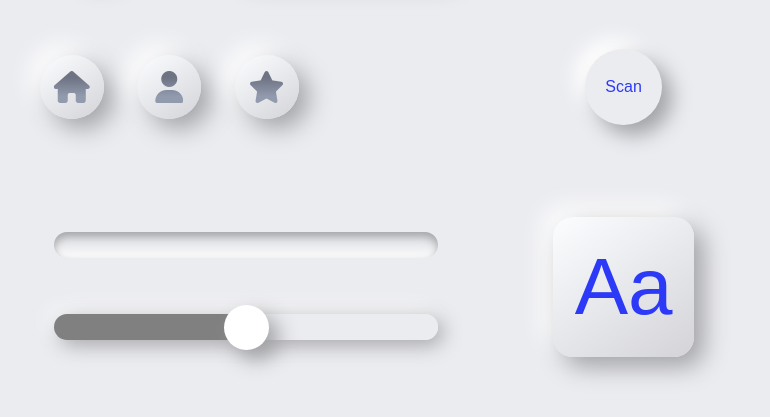
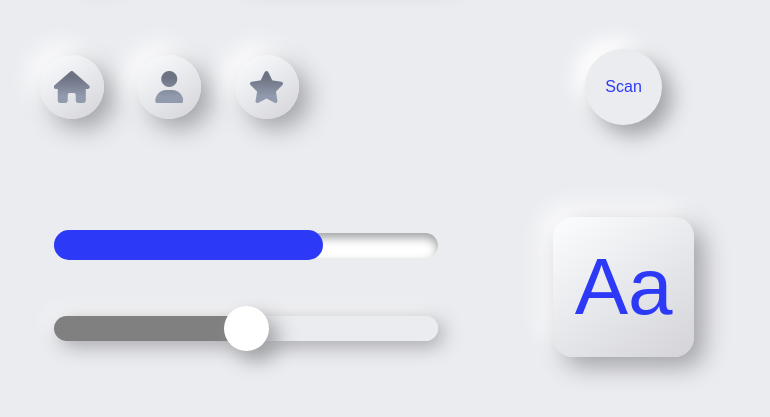
Before and after one commit to Ogust25/neomorph, a plain HTML site: page index.html in a window 1280 px wide. Shown: the part 313-730 px from the top of the page, without its empty margins (266-1036 px from the left). Drawn offline with Linux system fonts and the light colour scheme; a web font is replaced by a local one.

Commit message:
add slade bar v2

```diff
--- a/index.html
+++ b/index.html
@@ -65,7 +65,7 @@
             <div class="neo_flat">Scan</div>
         </section>
         <section class="box_barre">
-            <div class="fill neo_off"></div>
+            <input type="range" value="0" class="charge">
             <input type="range" value="50" class="scroll">
         </section>
         <section class="box_aa">
--- a/script.js
+++ b/script.js
@@ -1,3 +1,4 @@
+//Change la couleur du input range
 document.querySelector(".scroll").oninput = function() {
-    this.style.background = 'linear-gradient(to right, gray 0%, gray ' + this.value + '%, #EBECF0 ' + this.value + '%, #EBECF0 100%)'
-  };
+  this.style.background = 'linear-gradient(to right, gray 0%, gray ' + this.value + '%,#EBECF0 ' + this.value + '%, #EBECF0 100%)'
+};
--- a/style.css
+++ b/style.css
@@ -316,13 +316,30 @@ section{
     height: 2vw;
     border-radius: 20px;
 }
-.box_barre input{
+.box_barre .charge{
+    width: 80%;
+    height: 2vw;
+    border-radius: 20px;
+    appearance: none;
+    box-shadow: inset 0px 5px 10px #a2a3a6,
+                inset 0px -5px 10px #ffffff;
+
+}
+.charge::-webkit-slider-thumb {
+    appearance: none;
+    width: 70%;
+    height: 30px;
+    border-radius: 30px;
+    background: #2C39F6;
+    cursor: pointer;
+}
+.box_barre .scroll{
     width: 80%;
     height: 2vw;
     border-radius: 20px;
     background: linear-gradient(to right, grey 0%, grey 50%, #EBECF0 50%, #EBECF0 100%);
     box-shadow:  5px 5px 20px #a2a3a6,
-    -5px -5px 20px #ffffff;
+                -5px -5px 20px #ffffff;
     outline: none;
     transition: background 450ms ease-in;
     -webkit-appearance: none;
```
